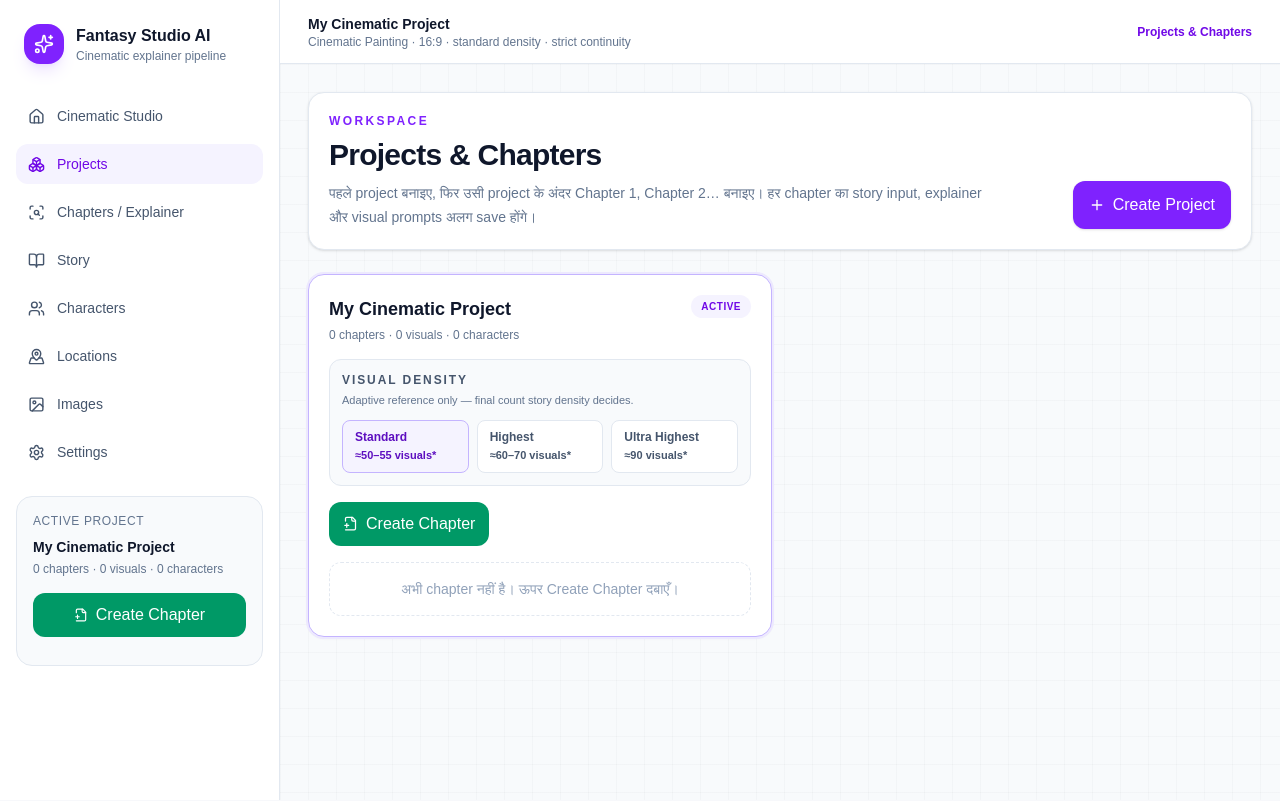
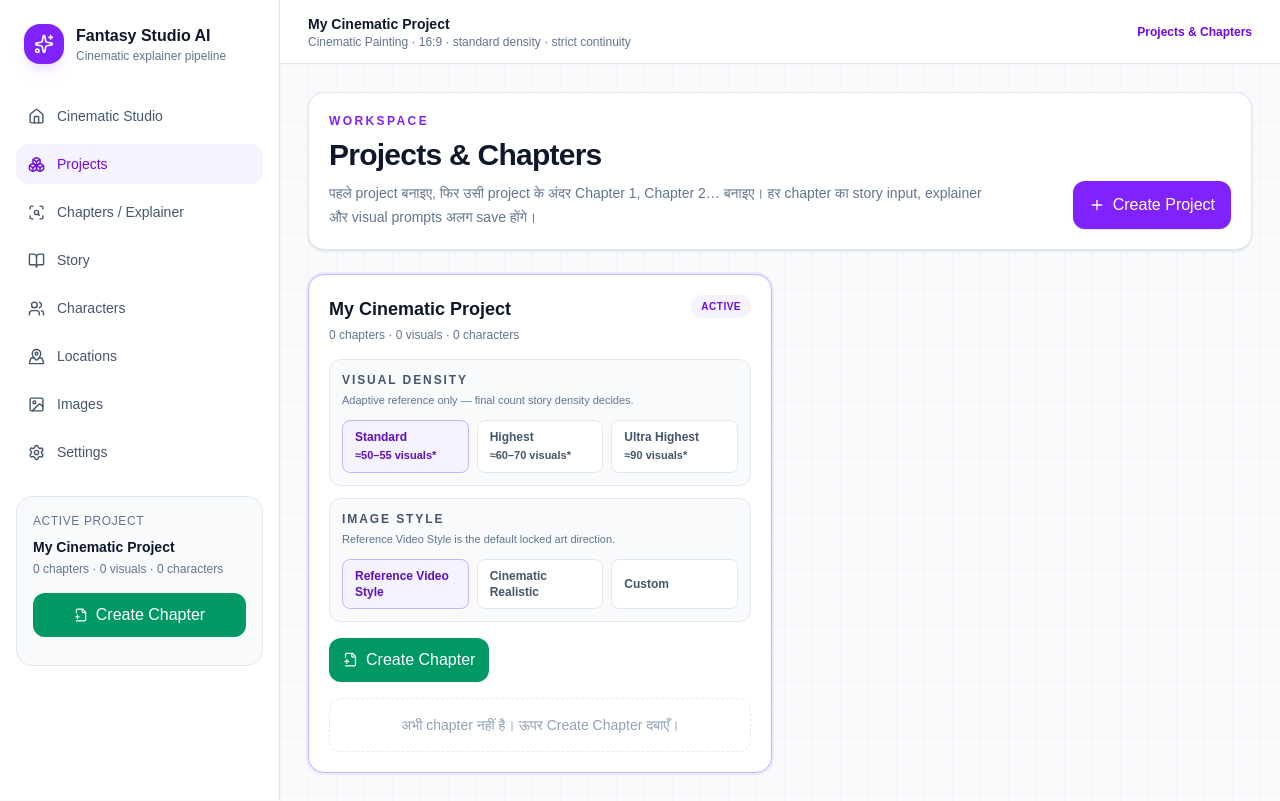
Before and after one commit to shuvinexofficial143-design/Fantasy-manga, a Next.js app: page /projects in a window 1280 px wide. Built offline with nearby package versions, Linux system fonts and the light colour scheme.

Commit message:
Add image style selector to project cards

```diff
--- a/app/projects/page.tsx
+++ b/app/projects/page.tsx
@@ -4,7 +4,8 @@ import {BookOpenText,FilePlus2,Plus} from "lucide-react";
 import {useRouter} from "next/navigation";
 import {createDraftChapter,nextChapterNumber,VISUAL_DENSITY_OPTIONS} from "@/lib/chapters";
 import {useProject} from "@/components/project-provider";
-import type {VisualDensity} from "@/lib/types";
+import {STYLE_PRESETS} from "@/lib/style-presets";
+import type {ImageStylePreset,VisualDensity} from "@/lib/types";
 
 export default function ProjectsPage(){
   const router=useRouter();
@@ -13,6 +14,11 @@ export default function ProjectsPage(){
   const setVisualDensity=(projectId:string,visualDensity:VisualDensity)=>setState((current)=>({
     ...current,
     projects:current.projects.map((item)=>item.id===projectId?{...item,visualDensity,updatedAt:new Date().toISOString()}:item)
+  }));
+
+  const setImageStyle=(projectId:string,imageStylePreset:ImageStylePreset)=>setState((current)=>({
+    ...current,
+    projects:current.projects.map((item)=>item.id===projectId?{...item,imageStylePreset,updatedAt:new Date().toISOString()}:item)
   }));
 
   const createChapter=(projectId:string)=>{
@@ -77,6 +83,16 @@ export default function ProjectsPage(){
             </div>
           </div>
 
+          <div className="mt-3 rounded-xl border border-slate-200 bg-slate-50 p-3">
+            <div className="text-xs font-black uppercase tracking-[.16em] text-slate-600">Image Style</div>
+            <div className="mt-1 text-[11px] leading-4 text-slate-500">Reference Video Style is the default locked art direction.</div>
+            <div className="mt-3 grid gap-2 sm:grid-cols-3">
+              {STYLE_PRESETS.map((option)=><button key={option.value} onClick={()=>setImageStyle(item.id,option.value)} title={option.description} className={`rounded-lg border px-3 py-2 text-left transition ${item.imageStylePreset===option.value?"border-violet-300 bg-violet-50 text-violet-800":"border-slate-200 bg-white text-slate-600 hover:border-violet-200"}`}>
+                <span className="block text-xs font-black">{option.label}</span>
+              </button>)}
+            </div>
+          </div>
+
           <div className="mt-4 flex flex-wrap gap-2">
             <button onClick={()=>createChapter(item.id)} className="inline-flex items-center gap-2 rounded-xl bg-emerald-600 px-3.5 py-2.5 text-sm font-bold text-white">
               <FilePlus2 size={15}/> Create Chapter
```
